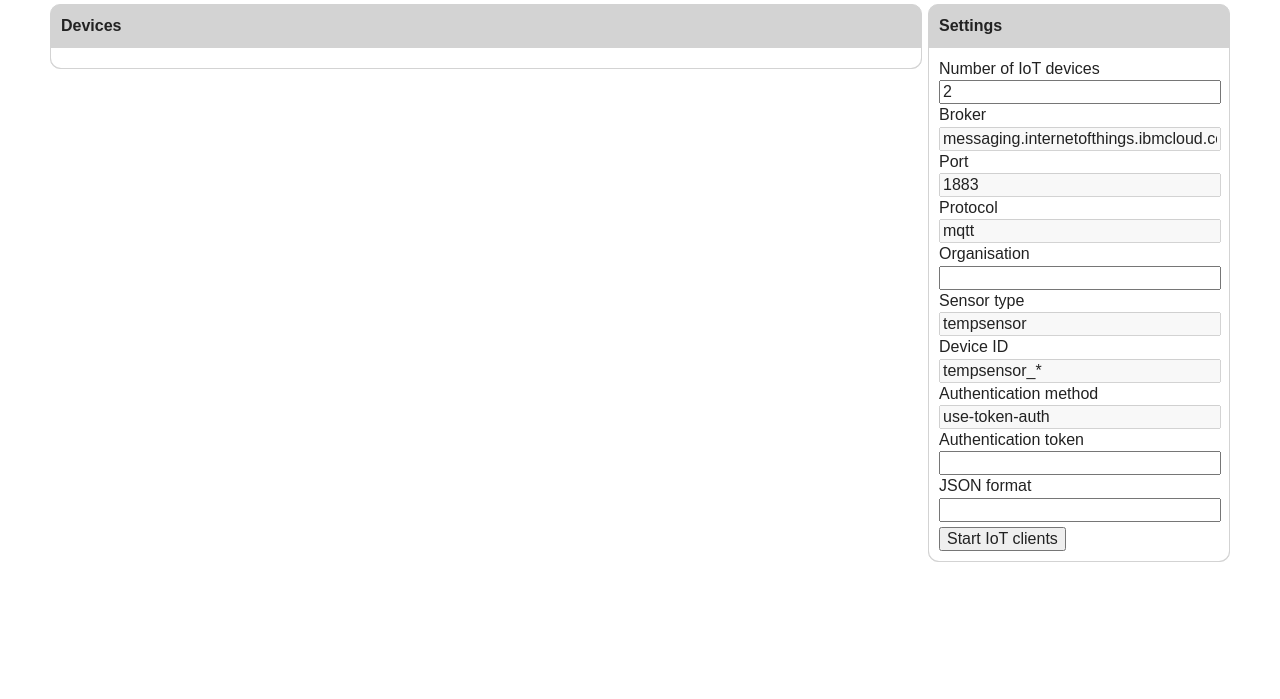
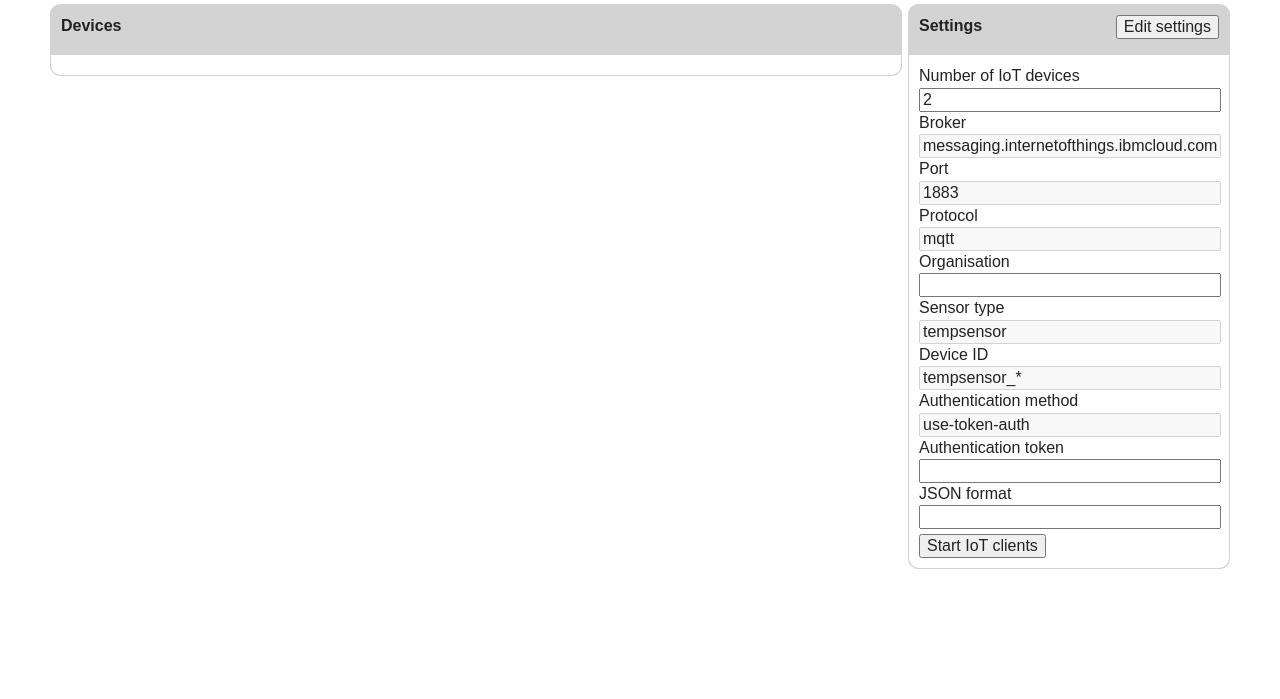
Before and after one commit to mhartsuiker/IoT-BlueMix-Devices-simulator, a plain HTML site: page index.html in a window 1280 px wide. Shown: the part 101-800 px from the top of the page. Drawn offline with nearby package versions, Linux system fonts and the light colour scheme.

Commit message:
Added edit settings button

```diff
--- a/css/main.css
+++ b/css/main.css
@@ -111,7 +111,7 @@ textarea {
 }
 
 #rightmenu {
-    width: 300px;
+    width: 320px;
     float: right;
     margin-right: 10px;
     border: 1px solid lightgray;
@@ -122,7 +122,7 @@ textarea {
 }
 
 #maincontent {
-    width: 870px;
+    width: 850px;
     float: left;
     margin-left: 10px;
     border: 1px solid lightgray;
@@ -137,6 +137,7 @@ textarea {
 }
 
 #headersection {
+    height: 30px;
     background-color: lightgray;
     padding: 10px 10px 10px 10px;
     font-weight: bold;
@@ -151,7 +152,12 @@ textarea {
     border-radius: 0px 0px 10px 10px;
     -moz-border-radius: 0px 0px 10px 10px;
     -webkit-border-radius: 0px 0px 10px 10px;
-    }
+}
+
+#editbutton {
+    float: right;
+    font-weight: normal;
+}
 
 .settingsinput {
     width: 98%;
@@ -160,6 +166,7 @@ textarea {
 .settingslabel {
 
 }
+
 
 
 
--- a/index.html
+++ b/index.html
@@ -28,6 +28,7 @@
             <div id="rightmenu">
                 <div id="headersection">
                     Settings
+                    <input id="editbutton" type="submit" name="submit" value="Edit settings">
                 </div>
                 <div id="bodysection">
                     <form id="settingsform">
```
